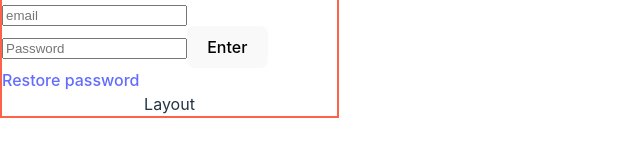
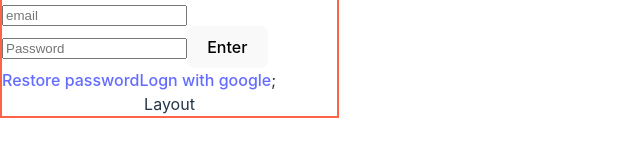
Before and after one commit to elias-291356/QuizMaster, a React (Vite) app: page / in a window 1280 px wide. Shown: the part 574-730 px from the top of the page, without its empty margins (0-640 px from the left). Built offline with nearby package versions, Linux system fonts and the light colour scheme.

Commit message:
google link

```diff
--- a/index.html
+++ b/index.html
@@ -5,7 +5,7 @@
   <meta charset="UTF-8" />
   <link rel="icon" type="image/svg+xml" href="/vite.svg" />
   <meta name="viewport" content="width=device-width, initial-scale=1.0" />
-  <title>hui</title>
+  <title>quiz</title>
 </head>
 
 <body>
--- a/src/components/LoginForm/LoginForm.jsx
+++ b/src/components/LoginForm/LoginForm.jsx
@@ -6,7 +6,7 @@ import { useDispatch, useSelector } from "react-redux";
 import { loginThunk } from "../../redux/thunk";
 import { selectIsLoggedIn, selectName } from "../../redux/selectors";
 import { toast } from "react-toastify";
-
+import { BASE_URL } from "../../service/api";
 const LoginForm = () => {
   const dispatch = useDispatch();
   const isLoggedIn = useSelector(selectIsLoggedIn);
@@ -22,9 +22,10 @@ const LoginForm = () => {
   };
   // console.log(errors);
   if (isLoggedIn) {
-    toast.success(`logged, ${userName}`);
+    toast.success(`logged`);
     return <h1>logining...</h1>;
   }
+
   return (
     <div>
       <form onSubmit={handleSubmit(onSubmit)}>
@@ -43,6 +44,7 @@ const LoginForm = () => {
         <button type="submit">Enter</button>
       </form>
       <Link to="/reset">Restore password</Link>
+      <a href={`${`BASE_URL`}api/auth/google`}>Logn with google</a>;
     </div>
   );
 };
--- a/src/service/api.js
+++ b/src/service/api.js
@@ -1,6 +1,6 @@
 import axios from "axios";
 
-const BASE_URL = "https://quiz-master-s113.onrender.com/";
+export const BASE_URL = "https://quiz-master-s113.onrender.com/";
 const $instance = axios.create({
   baseURL: BASE_URL,
 });
```
Also changed, not shown: 1 other file (tests, documents, lock files or other folders).
